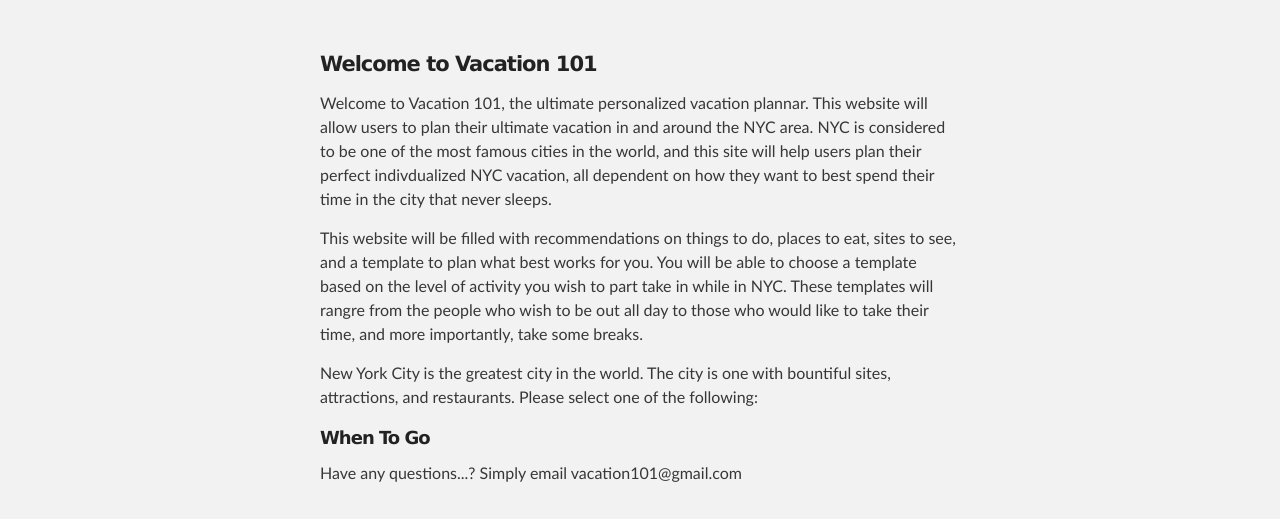
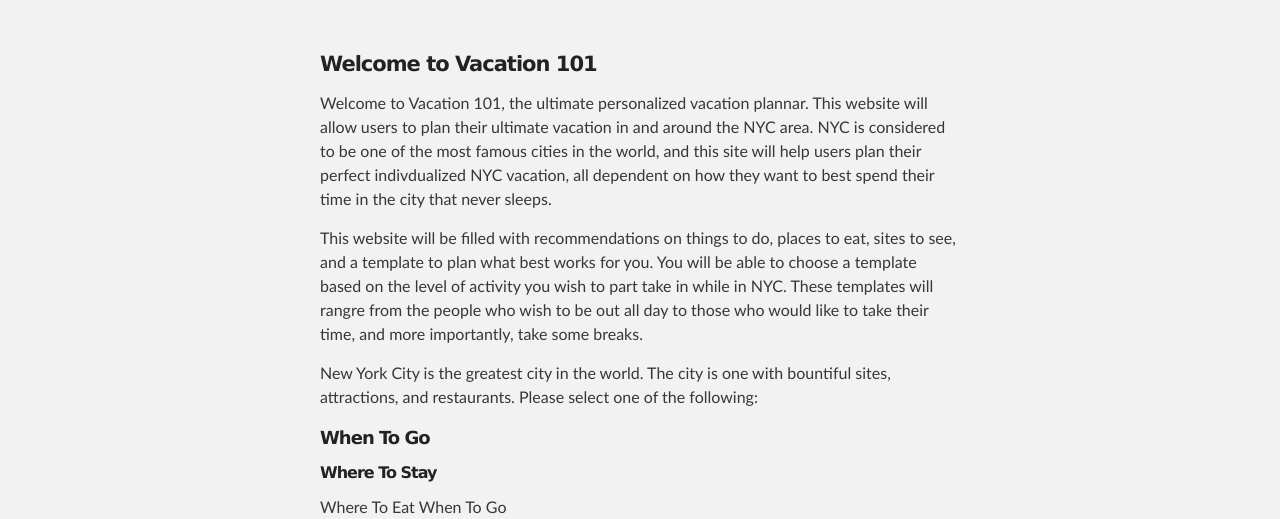
Before and after one commit to aschnur/Vacation101, a plain HTML site: page index.html in a window 1280 px wide. Shown: the part 281-800 px from the top of the page. Drawn offline with Linux system fonts and the light colour scheme.

Commit message:
Update index.html

```diff
--- a/index.html
+++ b/index.html
@@ -40,8 +40,18 @@
 <p>This website will be filled with recommendations on things to do, places to eat, sites to see, and a template to plan what best works for you. You will be able to choose a template based on the level of activity you wish to part take in while in NYC. These templates will rangre from the people who wish to be out all day to those who would like to take their time, and more importantly, take some breaks. </p>
 <p>New York City is the greatest city in the world. The city is one with bountiful sites, attractions, and restaurants. Please select one of the following: </p>
 
- <h5>
-<a id="When To Go" class="anchor" href="#When-To-Go" aria-hidden="true"><span aria-hidden="true" class="octicon octicon-link"></span></a>When To Go</h5>
+<h5>
+<a id="Where To Go" class="anchor" href="#When-To-Go" aria-hidden="true"><span aria-hidden="true" class="octicon octicon-link"></span></a>When To Go</h5>
+
+<h6>
+<a id="Where To Stay" class="anchor" href="#Where-To-Stay" aria-hidden="true"><span aria-hidden="true" class="octicon octicon-link"></span></a>Where To Stay</h6>
+
+
+<h7>
+<a id="Where To Eat" class="anchor" href="#Where-To-Eat" aria-hidden="true"><span aria-hidden="true" class="octicon octicon-link"></span></a>Where To Eat</h7>
+
+<h8>
+<a id="When To Go" class="anchor" href="#When-To-Go" aria-hidden="true"><span aria-hidden="true" class="octicon octicon-link"></span></a>When To Go</h8>
 
 <p>Have any questions...? Simply email vacation101@gmail.com </p>
       </section>
```
